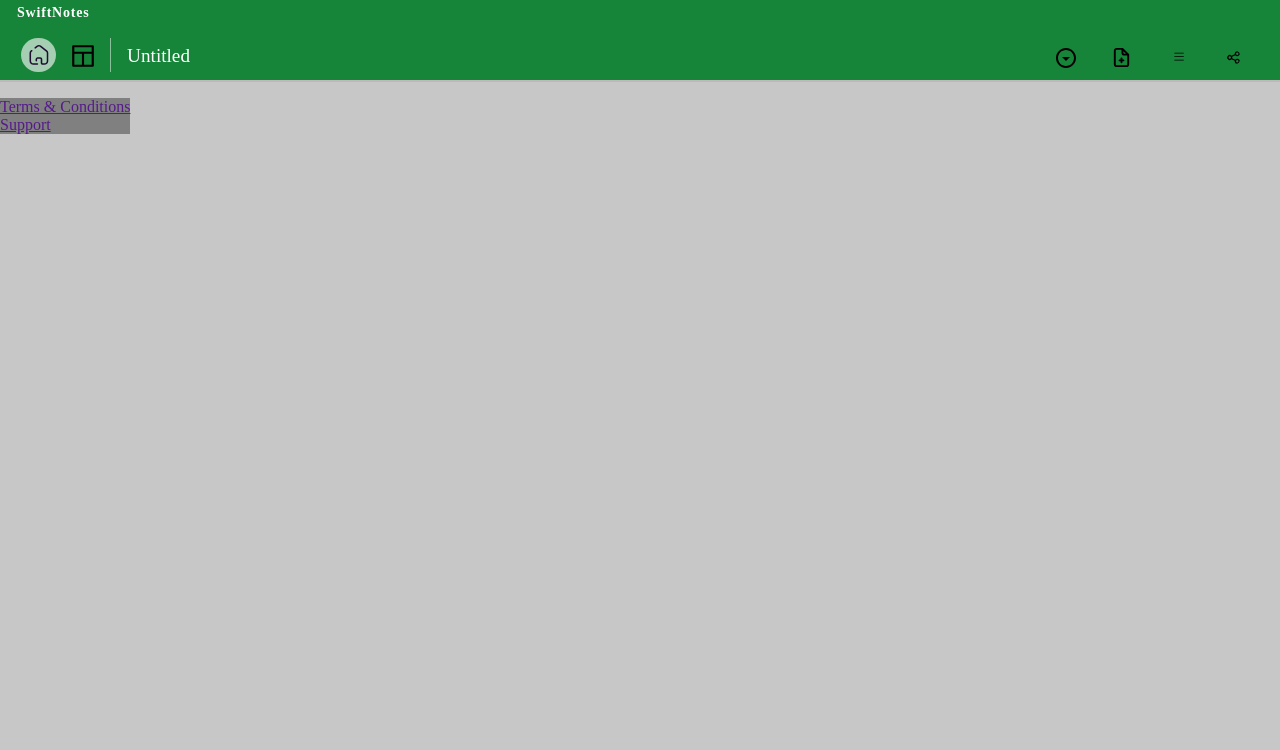
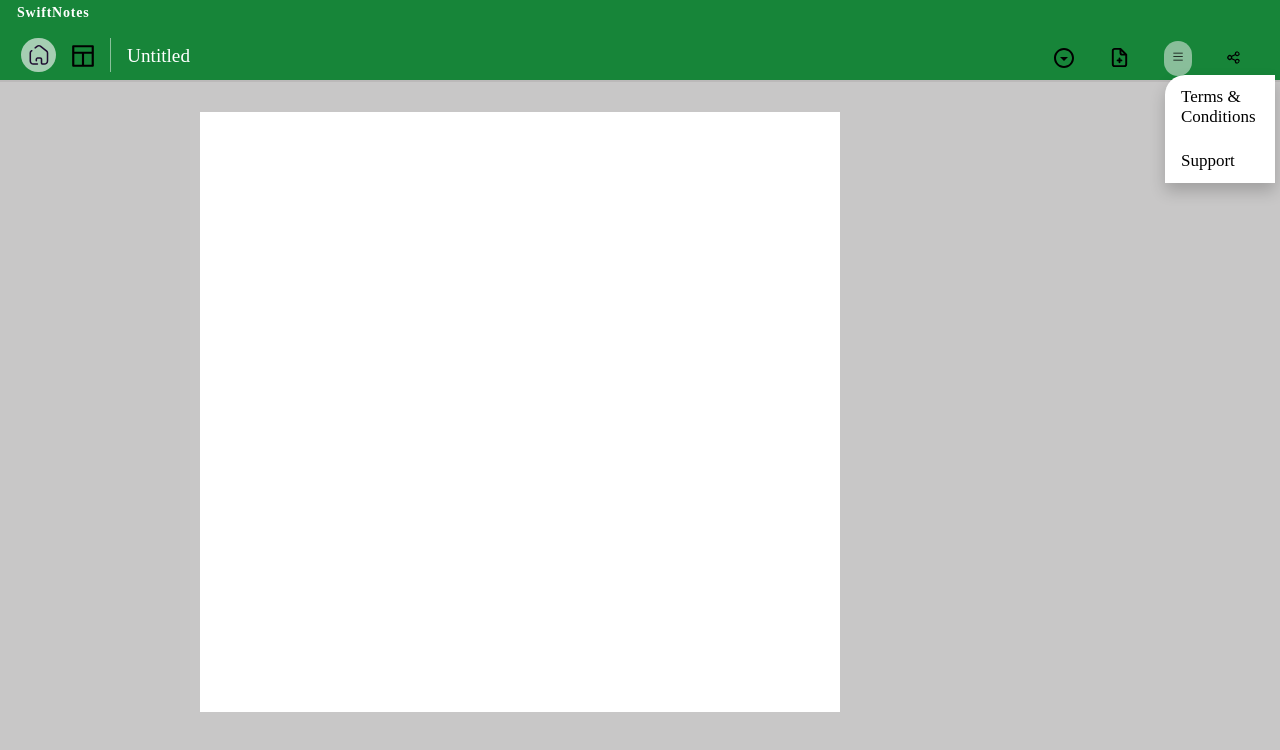
Before and after one commit to MZ-21/JavaScript-Projects, a website: page SwiftNotes/Website.html in a window 1280 px wide. Both pictures are taken after a click on the element 1178 px from the left and 58 px from the top of the page. Drawn offline with Linux system fonts and the light colour scheme.

Commit message:
creating the drop down menu

```diff
--- a/SwiftNotes/Styles/body-styles.css
+++ b/SwiftNotes/Styles/body-styles.css
@@ -1,5 +1,10 @@
 .page {
-    width:200;
-    height: 1000;
-
+    margin-left: 200px;
+    margin-right: 100px;
+    width: 50vw;
+    height: 75vh;
+    background-color: white;
 }
+p {
+    margin: 30px 20px;
+}
--- a/SwiftNotes/Styles/header-styles.css
+++ b/SwiftNotes/Styles/header-styles.css
@@ -1,4 +1,7 @@
 
+.header{
+    max-width: 100%;
+}
 .header-top {
     display: grid;
     grid-template-columns: 1fr 1fr 1fr;
@@ -132,6 +135,8 @@
 .header-icon-ellipsis {
     width: 26px;
     margin-right: 30px;
+    float: right;
+    overflow: hidden;
 }
 .ellipsis-icon{
     margin-top: 2.5px;
@@ -141,6 +146,50 @@
     transition: background-color 0.1s linear 0.03s;
 
 }
+/* --------------------------------------DROPDOWN ------------------------------------------*/
+
+.dropdown {
+    position: absolute;
+    background-color: white;
+    border-top-left-radius:20px ;
+    max-width: 100%;
+    min-width:110px;
+    margin-right: 200px;
+    box-shadow: 0px 8px 16px 0px rgba(0,0,0,0.2);
+    z-index: 1;
+    visibility: hidden;
+    opacity: 0;
+
+}
+.dropdown a {
+    float: none;
+	  color: black;
+	  padding: 12px 16px;
+	  text-decoration: none;
+	  display: block;
+	  text-align: left;
+      font-size: 17px;
+}
+.dropdown a:hover {
+    background-color: #f8f8f8;
+    border: 1px transparent rgba(218, 216, 216, 0.1);
+    border-top-left-radius: 20px;
+}
+
+.show {
+    transform: translateY(0rem);
+    visibility: visible;
+    opacity: 1;
+}
+.ellipsis-icon-show-clicked {
+    background-color: rgba(166, 206, 179,0.8);
+    transition: background-color 0.1s linear 0.03s;
+    border: 1px solid transparent;
+    border-radius: 40px;
+
+}
+/*------------------------------------------------------------------------------------------------------ */
+
 .ellipsis-icon:hover {
     background-color: rgba(18, 82, 39, 0.5);
     transition: background-color 0.1s linear 0.03s;
@@ -177,7 +226,7 @@
     display: grid;
     grid-template-columns: 1fr 1fr 1fr;
     height: 0px;
-    background-color: rgba(187, 185, 185,0.3);
+    background-color: rgb(213, 210, 210);
     overflow: auto;
     border: 1px solid rgb(187,185,185);
 
@@ -243,12 +292,3 @@
     border-radius: 20px;
     background-color: rgba(199, 232, 210, 0.7);
 }
-
-/* --------------------------------------DROPDOWN ------------------------------------------*/
-
-.dropdown {
-    display: grid;
-    grid-template-columns: 1fr;
-    position: absolute;
-    background-color: grey;
-}
--- a/SwiftNotes/Website.html
+++ b/SwiftNotes/Website.html
@@ -11,7 +11,7 @@
            <title>SwiftNotes</title>
         </head>
         <body>
-            <div class="body">
+            <div>
                 <div class="header">
                     <div class="header-top">
                         <div class="header-container-left-side">
@@ -40,8 +40,12 @@
                                     <svg class="add-page-icon" xmlns="http://www.w3.org/2000/svg" viewBox="0 0 24 24" id="add-document"><path d="M20,8.94a1.31,1.31,0,0,0-.06-.27l0-.09a1.07,1.07,0,0,0-.19-.28h0l-6-6h0a1.07,1.07,0,0,0-.28-.19.32.32,0,0,0-.09,0A.88.88,0,0,0,13.05,2H7A3,3,0,0,0,4,5V19a3,3,0,0,0,3,3H17a3,3,0,0,0,3-3V9S20,9,20,8.94ZM14,5.41,16.59,8H15a1,1,0,0,1-1-1ZM18,19a1,1,0,0,1-1,1H7a1,1,0,0,1-1-1V5A1,1,0,0,1,7,4h5V7a3,3,0,0,0,3,3h3Zm-4-5H13V13a1,1,0,0,0-2,0v1H10a1,1,0,0,0,0,2h1v1a1,1,0,0,0,2,0V16h1a1,1,0,0,0,0-2Z"></path></svg>
                                 </div>
 
-                                <div class="header-icon-ellipsis">
+                                <div id= "js-header-icon-ellipses" class="header-icon-ellipsis">
                                     <svg class="ellipsis-icon" xmlns="http://www.w3.org/2000/svg" fill="none" viewBox="0 0 510 511" id="menu"><path fill="#000" fill-rule="evenodd" d="M356 181H156V166H356V181zM356 256H156V241H356V256zM356.004 331H156.004V316H356.004V331z" clip-rule="evenodd"></path></svg>
+                                    <div id="js-dropdown-menu" class="dropdown">
+                                        <a href="">Terms & Conditions</a>
+                                        <a href="">Support</a>
+                                    </div>
                                 </div>
                                 <div class="header-icon-share">
                                     <svg class="share-icon" xmlns="http://www.w3.org/2000/svg" viewBox="0 0 24 24" id="share"><path d="M18,14a4,4,0,0,0-3.08,1.48l-5.1-2.35a3.64,3.64,0,0,0,0-2.26l5.1-2.35A4,4,0,1,0,14,6a4.17,4.17,0,0,0,.07.71L8.79,9.14a4,4,0,1,0,0,5.72l5.28,2.43A4.17,4.17,0,0,0,14,18a4,4,0,1,0,4-4ZM18,4a2,2,0,1,1-2,2A2,2,0,0,1,18,4ZM6,14a2,2,0,1,1,2-2A2,2,0,0,1,6,14Zm12,6a2,2,0,1,1,2-2A2,2,0,0,1,18,20Z"></path></svg>
@@ -74,10 +78,6 @@
                     </div>
                 </div>
                 <div class="body-page">
-                    <div class="dropdown">
-                        <a href="">Terms & Conditions</a>
-                        <a href="">Support</a>
-                    </div>
                     <p contenteditable="true" id="base-page" class="page" ></p>
 
                 </div>
--- a/SwiftNotes/scripts/header-js.js
+++ b/SwiftNotes/scripts/header-js.js
@@ -1,3 +1,41 @@
+//DROPDOWM MENU JS
+
+//creating variables to hold elements
+const dropdownEllipses = document.getElementById("js-header-icon-ellipses");
+const dropdown = document.getElementById("js-dropdown-menu");
+
+//creating function to toggle show class when dropdown is clicked
+
+const clickedDropdown = function(){
+    dropdown.classList.toggle("show");
+    dropdownEllipses.classList.toggle("ellipsis-icon-show-clicked");
+}
+
+//adding an event listner to ellipses and calling the clickedDropdown function when user clicks on ellipses
+
+dropdownEllipses.addEventListener("click",function (e) {
+    e.stopPropagation();
+    clickedDropdown();
+});
+
+
+
+
+
+
+
+
+
+
+
+
+
+
+
+
+
+
+
 
 //variable to check whether user already clicked the drop down
 var userClickedDropDown = false;
```
Also changed, not shown: SwiftNotes/Styles/everything.css (line endings or trailing spaces).
